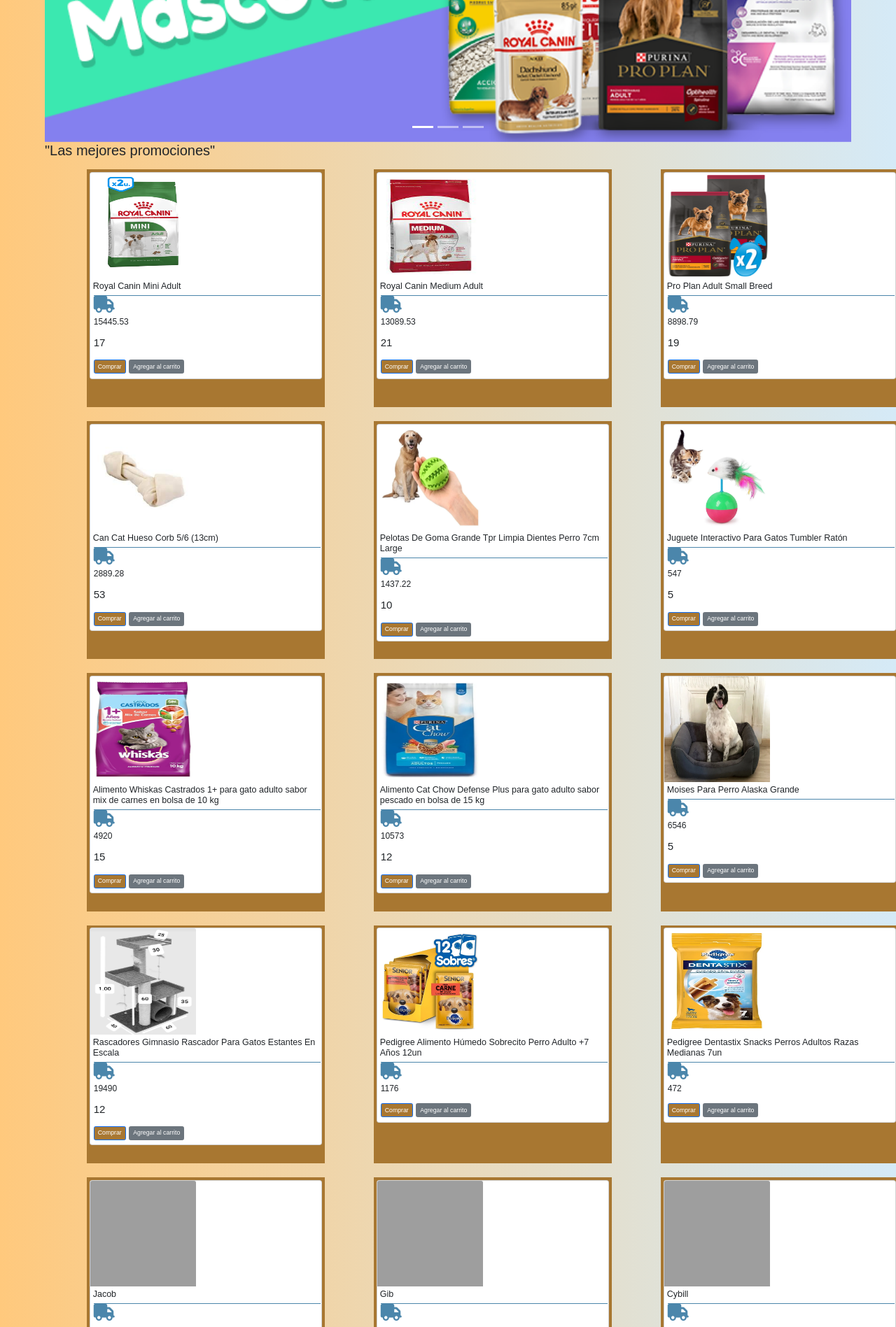
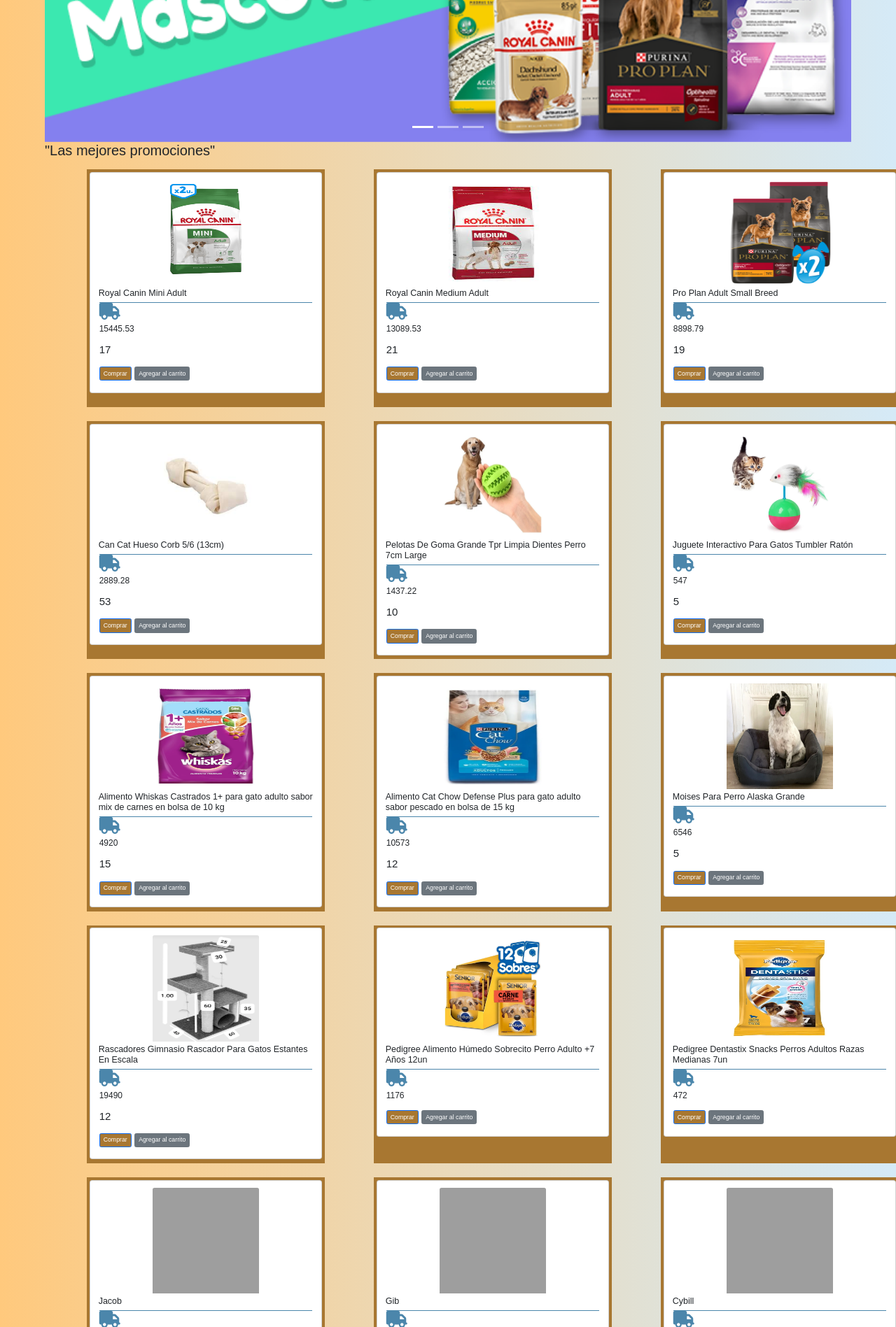
Before and after one commit to Coumas90/grupo_7_MundoMascotas, a Node server app: page / in a window 1280 px wide; the page is wider, and only the part inside the window is pictured. Shown: the part 457-2354 px from the top of that part at 70% size. Run offline with Node 20, Linux system fonts and the light colour scheme; some libraries are stand-ins or nearby versions; grey boxes are pictures that could not be loaded.

Commit message:
Subiendo mejoras

```diff
--- a/app.js
+++ b/app.js
@@ -24,7 +24,7 @@
 app.set('view engine', 'ejs');
 
 // Levanto al servidor 3030
-app.listen(3760, () => {console.log('Servidor corriendo')});
+app.listen(3768, () => {console.log('Servidor corriendo')});
 
 //Le indicamos a app.js que todas las rutas que inicien con x prefijo tienen que ir a x ruta
 app.use('/', rutasIndex);
--- a/public/css/styles.css
+++ b/public/css/styles.css
@@ -129,7 +129,8 @@
     width: 9cm;
     height: 9cm;
     padding: 0.3%;
-    background-color: #a87731;
+    background-color:  #a87731;
+
 }
 article:hover{
     box-shadow: 0px 0px 10px rgb(100, 100, 100);
@@ -140,6 +141,17 @@
     width: 4cm;
     align-items: center;
 }
+
+.card{
+    width: auto;
+    align-items: center;
+    padding:3%;
+}
+
+.card-title{
+    width: 100%;
+}
+
 /*====== Header ======*/
 
 
--- a/views/products/index.ejs
+++ b/views/products/index.ejs
@@ -44,7 +44,7 @@
                     <div class="card h-100">
                       <img src="images/Productos/<%= product.imagen %>" class="card-img-top" alt="Producto1">
                       <div class="card-body">
-                        <h5 class="card-title"><%= product.nombre %></h5>
+                        <h5 class="card-title" ><%= product.nombre %></h5>
                         <div class="main-article">
                           <i class="fas fa-truck"></i>
                           <p class="price"><%= product.precio %></p>
```
